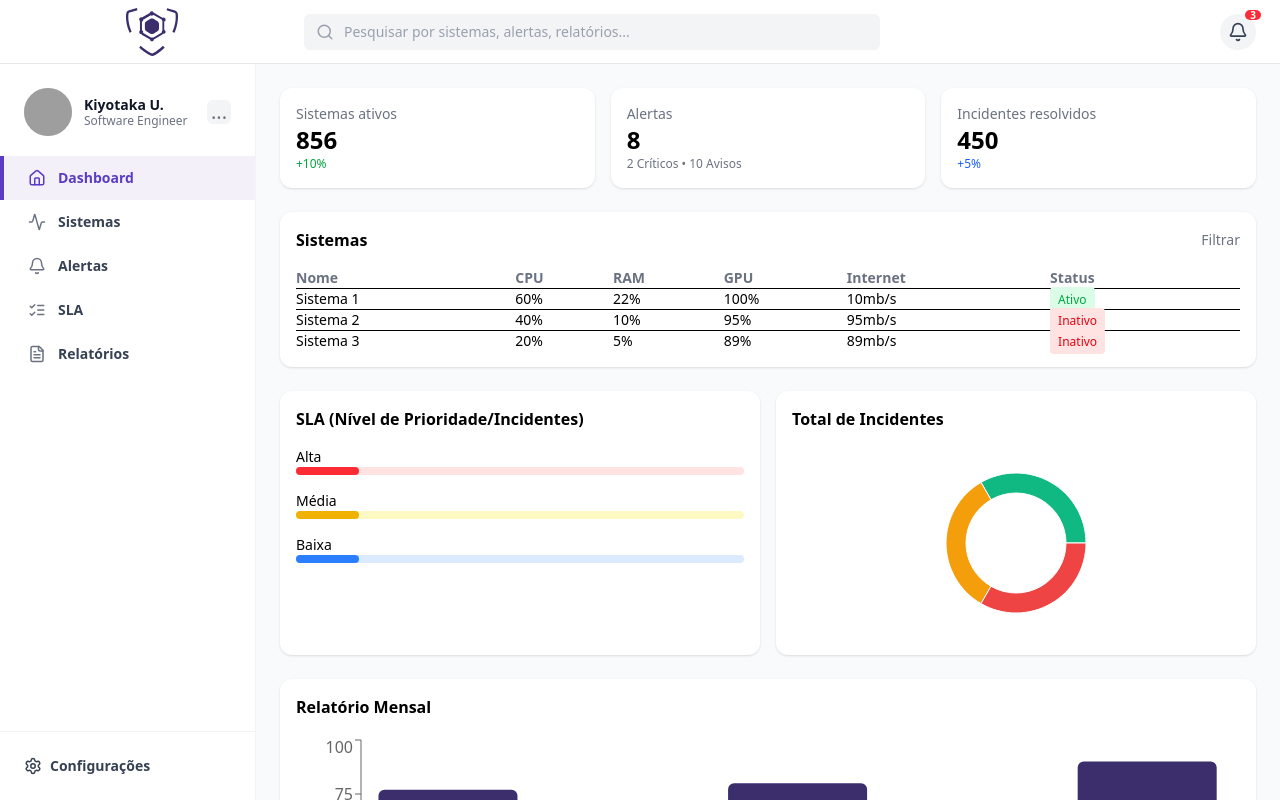
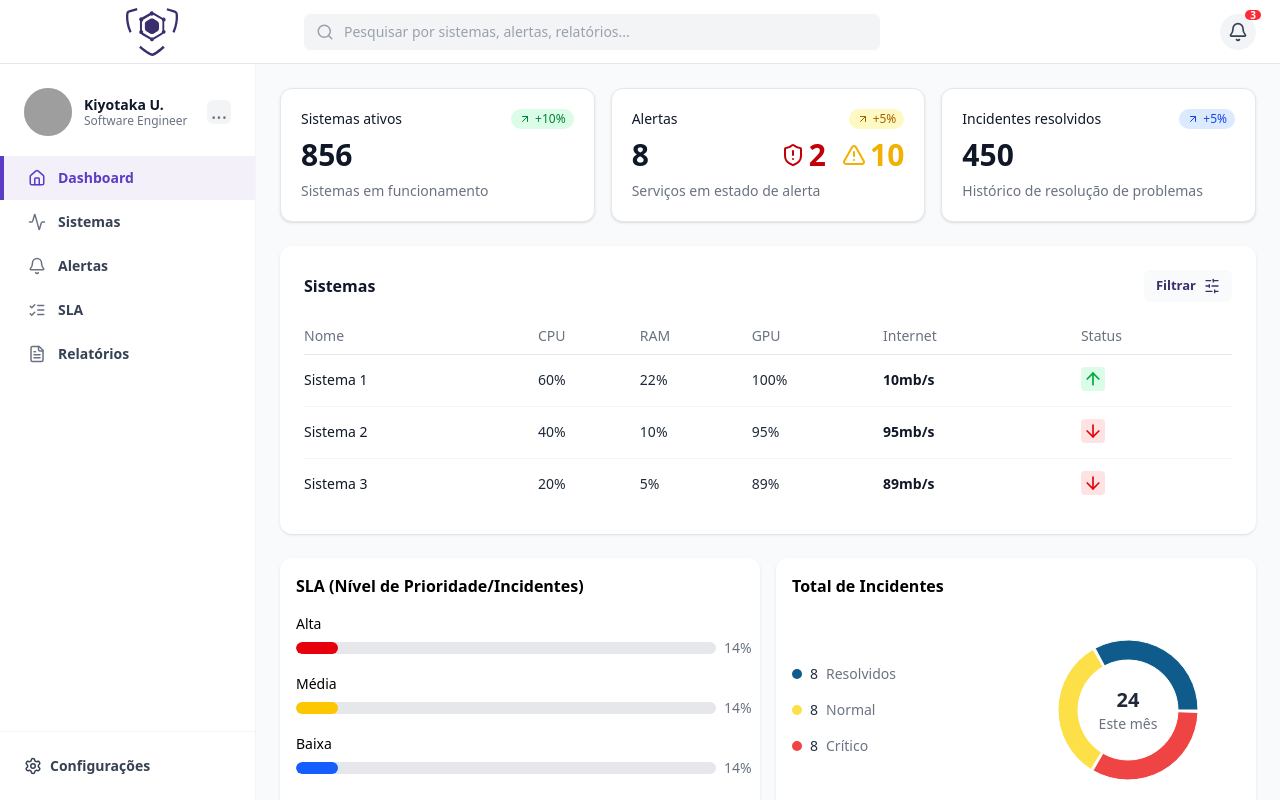
Before and after one commit to SegmentationFault42/InfraWatch-Frontend, a React (Vite) app: page / in a window 1280 px wide. Built offline with nearby package versions, Linux system fonts and the light colour scheme; grey boxes are pictures that could not be loaded.

Commit message:
:construction: chore(Dashboard -> Componenets): Atualização dos components segundo o figma.

```diff
--- a/src/components/ChartIncidents.tsx
+++ b/src/components/ChartIncidents.tsx
@@ -2,24 +2,52 @@ import { PieChart, Pie, Cell, ResponsiveContainer } from "recharts";
 
 export function ChartIncidents() {
   const data = [
-    { name: "Resolvidos", value: 8, color: "#10B981" },
-    { name: "Normal", value: 8, color: "#F59E0B" },
+    { name: "Resolvidos", value: 8, color: "#0F5B8C" },
+    { name: "Normal", value: 8, color: "#FDE047" },
     { name: "Crítico", value: 8, color: "#EF4444" },
   ];
+
+  const total = data.reduce((acc, item) => acc + item.value, 0);
 
   return (
     <div className="bg-white p-4 rounded-xl shadow">
       <h3 className="font-semibold mb-4">Total de Incidentes</h3>
-      <div className="h-48">
-        <ResponsiveContainer>
+
+      <div className="flex flex-col md:flex-row items-center justify-between">
+        <div className="space-y-4 w-full md:w-1/2">
+          {data.map((item, index) => (
+            <div key={index} className="flex items-center gap-2 text-sm">
+              <span
+                className="w-2.5 h-2.5 rounded-full"
+                style={{ backgroundColor: item.color }}
+              />
+              <span className="font-medium text-gray-800">{item.value}</span>
+              <span className="text-gray-500">{item.name}</span>
+            </div>
+          ))}
+        </div>
+
+        <div className="w-full md:w-1/2 h-48 relative">
+          <ResponsiveContainer width="100%" height="100%">
             <PieChart>
-            <Pie data={data} dataKey="value" innerRadius={50} outerRadius={70}>
+              <Pie
+                data={data}
+                dataKey="value"
+                innerRadius={50}
+                outerRadius={70}
+                paddingAngle={2}
+              >
                 {data.map((entry, index) => (
                   <Cell key={`cell-${index}`} fill={entry.color} />
                 ))}
               </Pie>
             </PieChart>
           </ResponsiveContainer>
+          <div className="absolute top-1/2 left-1/2 transform -translate-x-1/2 -translate-y-1/2 text-center">
+            <p className="text-xl font-bold text-gray-800">{total}</p>
+            <p className="text-sm text-gray-500">Este mês</p>
+          </div>
+        </div>
       </div>
     </div>
   );
--- a/src/components/ChartMonthly.tsx
+++ b/src/components/ChartMonthly.tsx
@@ -1,24 +1,78 @@
-import { BarChart, Bar, XAxis, YAxis, Tooltip, ResponsiveContainer } from "recharts";
+import {
+  BarChart,
+  Bar,
+  XAxis,
+  YAxis,
+  Tooltip,
+  ResponsiveContainer,
+  CartesianGrid,
+} from "recharts";
+import { ChevronDown } from "lucide-react";
+
+const data = [
+  { name: "Jan", total: 78, parcial: 60 },
+  { name: "Feb", total: 70, parcial: 50 },
+  { name: "Mar", total: 92, parcial: 65 },
+  { name: "Apr", total: 70, parcial: 45 },
+  { name: "May", total: 96, parcial: 60 },
+  { name: "Jun", total: 89, parcial: 58 },
+  { name: "Jul", total: 100, parcial: 68 },
+  { name: "Aug", total: 90, parcial: 62 },
+];
 
 export function ChartMonthly() {
-  const data = [
-    { name: "Jan", value: 77 },
-    { name: "Feb", value: 65 },
-    { name: "Mar", value: 80 },
-    { name: "Apr", value: 72 },
-    { name: "May", value: 90 },
-  ];
+  return (
+    <div className="bg-white p-4 rounded-xl shadow-lg">
+      <div className="flex items-center justify-between mb-4">
+        <h3 className="font-semibold">Relatório Mensal</h3>
 
-  return (
-    <div className="bg-white p-4 rounded-xl shadow">
-      <h3 className="font-semibold mb-4">Relatório Mensal</h3>
-      <div className="h-64">
+        <div className="flex items-center gap-4">
+          <div className="flex items-center gap-2 text-sm">
+            <div className="flex items-center gap-1">
+              <span className="w-3 h-3 rounded-sm bg-[#E0D9FB]"></span>
+              <span>Down</span>
+            </div>
+            <div className="flex items-center gap-1 ml-4">
+              <span className="w-3 h-3 rounded-sm bg-[#3C2E6C]"></span>
+              <span>Up</span>
+            </div>
+          </div>
+
+          <button className="flex items-center px-3 py-1 rounded-md bg-gray-100 text-sm font-semibold text-[var(--color-primary)]">
+            Este mês
+            <ChevronDown size={16} className="ml-1" />
+          </button>
+        </div>
+      </div>
+
+      <div className="h-72">
         <ResponsiveContainer>
           <BarChart data={data}>
+            <CartesianGrid strokeDasharray="3 3" vertical={false} />
             <XAxis dataKey="name" />
             <YAxis />
-            <Tooltip />
-            <Bar dataKey="value" fill="#3C2E6C" radius={[6, 6, 0, 0]} />
+            <Tooltip
+              contentStyle={{
+                backgroundColor: "#3C2E6C",
+                borderRadius: "8px",
+                color: "#FFB",
+                border: "none",
+              }}
+            />
+            <Bar
+              dataKey="total"
+              fill="#3C2E6C"
+              radius={[6, 6, 0, 0]}
+              barSize={52}
+              stackId="a"
+            />
+            <Bar
+              dataKey="parcial"
+              fill="#f4f0fa"
+              radius={[6, 6, 0, 0]}
+              barSize={52}
+              stackId="a"
+            />
           </BarChart>
         </ResponsiveContainer>
       </div>
--- a/src/components/ChartSLA.tsx
+++ b/src/components/ChartSLA.tsx
@@ -4,21 +4,32 @@ export function ChartSLA() {
       <h3 className="font-semibold mb-4">SLA (Nível de Prioridade/Incidentes)</h3>
       <div className="space-y-4">
         <div>
-          <p className="text-sm">Alta</p>
-          <div className="w-full h-2 bg-red-100 rounded">
-            <div className="h-2 bg-red-500 w-[14%] rounded"></div>
+          <p className="text-sm mb-1">Alta</p>
+          <div className="flex items-center justify-between gap-2">
+            <div className="w-full h-3 bg-gray-200 rounded-full overflow-hidden">
+              <div className="h-3 bg-red-600 rounded-full w-[10%]"></div>
+            </div>
+            <span className="text-sm text-gray-500 w-5 text-right">14%</span>
           </div>
         </div>
+
         <div>
-          <p className="text-sm">Média</p>
-          <div className="w-full h-2 bg-yellow-100 rounded">
-            <div className="h-2 bg-yellow-500 w-[14%] rounded"></div>
+          <p className="text-sm mb-1">Média</p>
+          <div className="flex items-center justify-between gap-2">
+            <div className="w-full h-3 bg-gray-200 rounded-full overflow-hidden">
+              <div className="h-3 bg-yellow-400 rounded-full w-[10%]"></div>
+            </div>
+            <span className="text-sm text-gray-500 w-5 text-right">14%</span>
           </div>
         </div>
+
         <div>
-          <p className="text-sm">Baixa</p>
-          <div className="w-full h-2 bg-blue-100 rounded">
-            <div className="h-2 bg-blue-500 w-[14%] rounded"></div>
+          <p className="text-sm mb-1">Baixa</p>
+          <div className="flex items-center justify-between gap-2">
+            <div className="w-full h-3 bg-gray-200 rounded-full overflow-hidden">
+              <div className="h-3 bg-blue-600 rounded-full w-[10%]"></div>
+            </div>
+            <span className="text-sm text-gray-500 w-5 text-right">14%</span>
           </div>
         </div>
       </div>
--- a/src/components/StatCard.tsx
+++ b/src/components/StatCard.tsx
@@ -1,25 +1,53 @@
+import { ArrowUpRight } from "lucide-react";
+import type { ReactNode } from "react";
+
 type Props = {
   title: string;
   value: string;
   subtitle?: string;
   trend?: string;
   color?: "green" | "yellow" | "blue" | "red";
+  customRightContent?: ReactNode;
 };
 
-export function StatCard({ title, value, subtitle, trend, color = "blue" }: Props) {
-  const colors: Record<string, string> = {
-    green: "text-green-600",
-    yellow: "text-yellow-600",
-    blue: "text-blue-600",
-    red: "text-red-600",
+export function StatCard({
+  title,
+  value,
+  subtitle,
+  trend,
+  color = "blue",
+  customRightContent,
+}: Props) {
+  const trendColors: Record<string, string> = {
+    green: "bg-green-100 text-green-700",
+    yellow: "bg-yellow-100 text-yellow-700",
+    blue: "bg-blue-100 text-blue-700",
+    red: "bg-red-100 text-red-700",
   };
 
   return (
-    <div className="bg-white p-4 rounded-xl shadow">
-      <h3 className="text-sm font-medium text-gray-500">{title}</h3>
-      <p className="text-2xl font-bold">{value}</p>
-      {subtitle && <p className="text-xs text-gray-500">{subtitle}</p>}
-      {trend && <p className={`text-xs ${colors[color]}`}>{trend}</p>}
+    <div className="bg-white border border-gray-200 p-5 rounded-xl shadow-sm">
+      {/* Topo: título e tendência */}
+      <div className="flex justify-between items-start mb-2">
+        <h3 className="text-sm font-medium text-gray-900">{title}</h3>
+        {trend && (
+          <span
+            className={`flex items-center gap-1 text-xs font-medium px-2 py-0.5 rounded-full ${trendColors[color]}`}
+          >
+            <ArrowUpRight size={12} />
+            {trend}
+          </span>
+        )}
+      </div>
+
+      {/* Valor + ícones à direita */}
+      <div className="flex justify-between items-center">
+        <p className="text-3xl font-bold text-gray-900">{value}</p>
+        {customRightContent && <div className="flex items-center gap-4">{customRightContent}</div>}
+      </div>
+
+      {/* Subtítulo */}
+      {subtitle && <p className="text-sm text-gray-500 mt-2">{subtitle}</p>}
     </div>
   );
 }
--- a/src/components/SystemTable.tsx
+++ b/src/components/SystemTable.tsx
@@ -1,3 +1,5 @@
+import { SlidersHorizontal, ArrowDown, ArrowUp } from "lucide-react";
+
 export function SystemTable() {
   const systems = [
     { name: "Sistema 1", cpu: "60%", ram: "22%", gpu: "100%", net: "10mb/s", status: "up" },
@@ -6,37 +8,52 @@ export function SystemTable() {
   ];
 
   return (
-    <div className="bg-white p-4 rounded-xl shadow mb-6">
+    <div className="bg-white p-6 rounded-xl shadow mb-6">
       <div className="flex justify-between items-center mb-4">
-        <h3 className="font-semibold">Sistemas</h3>
-        <button className="text-sm text-gray-500">Filtrar</button>
+        <h3 className="font-semibold text-base text-gray-900">Sistemas</h3>
+        <button className="flex items-center gap-2 text-[13px] text-[var(--color-primary)] font-semibold px-3 py-1.5 bg-[var(--color-background)] rounded-md hover:bg-gray-100 transition">
+          Filtrar
+          <SlidersHorizontal className="w-4 h-4" />
+        </button>
       </div>
+
       <table className="w-full text-sm">
         <thead>
-          <tr className="text-left text-gray-500">
-            <th>Nome</th>
-            <th>CPU</th>
-            <th>RAM</th>
-            <th>GPU</th>
-            <th>Internet</th>
-            <th>Status</th>
+          <tr className="text-left text-gray-500 border-b border-gray-200">
+            <th className="py-2 font-medium">Nome</th>
+            <th className="py-2 font-medium">CPU</th>
+            <th className="py-2 font-medium">RAM</th>
+            <th className="py-2 font-medium">GPU</th>
+            <th className="py-2 font-medium">Internet</th>
+            <th className="py-2 font-medium">Status</th>
           </tr>
         </thead>
         <tbody>
-          {systems.map((s) => (
-            <tr key={s.name} className="border-t">
-              <td>{s.name}</td>
-              <td>{s.cpu}</td>
-              <td>{s.ram}</td>
-              <td>{s.gpu}</td>
-              <td>{s.net}</td>
-              <td>
+          {systems.map((s, idx) => (
+            <tr
+              key={s.name}
+              className={`${
+                idx !== systems.length - 1 ? "border-b border-gray-100" : ""
+              }`}
+            >
+              <td className="py-3 font-medium text-gray-900">{s.name}</td>
+              <td className="py-3 text-gray-800">{s.cpu}</td>
+              <td className="py-3 text-gray-800">{s.ram}</td>
+              <td className="py-3 text-gray-800">{s.gpu}</td>
+              <td className="py-3 text-gray-900 font-semibold">{s.net}</td>
+              <td className="py-3">
                 <span
-                  className={`px-2 py-1 text-xs rounded ${
-                    s.status === "up" ? "bg-green-100 text-green-600" : "bg-red-100 text-red-600"
-                  }`}
+                  className={`inline-flex items-center justify-center w-6 h-6 ${
+                    s.status === "up"
+                      ? "bg-green-100 text-green-600"
+                      : "bg-red-100 text-red-600"
+                  } rounded-sm`}
                 >
-                  {s.status === "up" ? "Ativo" : "Inativo"}
+                  {s.status === "up" ? (
+                    <ArrowUp className="w-5 h-5" />
+                  ) : (
+                    <ArrowDown className="w-5 h-5" />
+                  )}
                 </span>
               </td>
             </tr>
--- a/src/pages/Dashboard.tsx
+++ b/src/pages/Dashboard.tsx
@@ -4,14 +4,47 @@ import { SystemTable } from "../components/SystemTable";
 import { ChartSLA } from "../components/ChartSLA";
 import { ChartIncidents } from "../components/ChartIncidents";
 import { ChartMonthly } from "../components/ChartMonthly";
+import { ShieldAlert, AlertTriangle } from "lucide-react";
 
 export function Dashboard() {
   return (
     <DashboardLayout>
       <div className="grid grid-cols-1 md:grid-cols-3 gap-4 mb-6">
-        <StatCard title="Sistemas ativos" value="856" trend="+10%" color="green" />
-        <StatCard title="Alertas" value="8" subtitle="2 Críticos • 10 Avisos" color="yellow" />
-        <StatCard title="Incidentes resolvidos" value="450" trend="+5%" color="blue" />
+        <StatCard
+          title="Sistemas ativos"
+          value="856"
+          subtitle="Sistemas em funcionamento"
+          trend="+10%"
+          color="green"
+        />
+
+        <StatCard
+          title="Alertas"
+          value="8"
+          subtitle="Serviços em estado de alerta"
+          trend="+5%"
+          color="yellow"
+          customRightContent={
+            <>
+              <span className="flex items-center gap-1 text-red-700">
+                <ShieldAlert size={24} />
+                <span className="text-3xl font-bold">2</span>
+              </span>
+              <span className="flex items-center gap-1 text-yellow-500">
+                <AlertTriangle size={24} />
+                <span className="text-3xl font-bold">10</span>
+              </span>
+            </>
+          }
+        />
+
+        <StatCard
+          title="Incidentes resolvidos"
+          value="450"
+          subtitle="Histórico de resolução de problemas"
+          trend="+5%"
+          color="blue"
+        />
       </div>
 
       <SystemTable />
```
Lines whose indentation alone changed are shown as unchanged.
